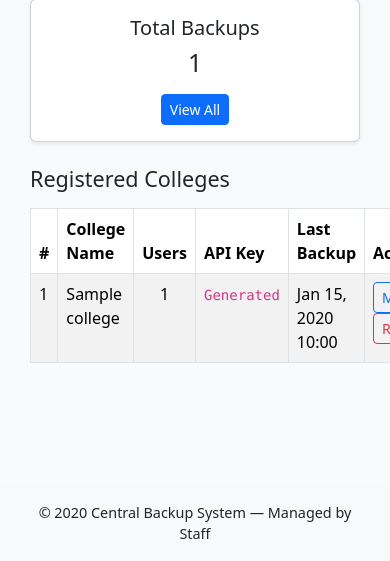
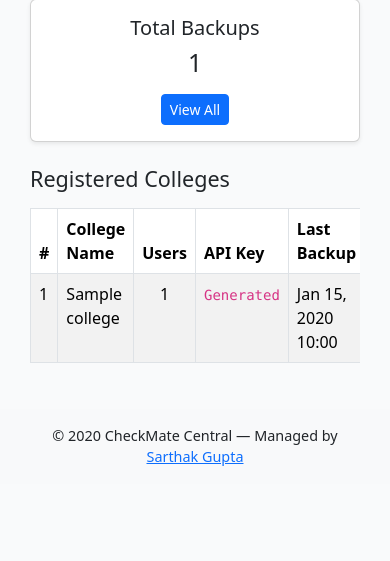
Before and after one commit to sarthakghere/CheckMate-Central, a Django app: template templates/users/staff_dashboard.html in a window 390 px wide; the page is wider, and only the part inside the window is pictured. Shown: the part 283-844 px from the top of that part. Run offline with Django 5.2, Linux system fonts and the light colour scheme; the template is opened without the code that fills it: most values are stand-ins (such as "Sample title", 1, 10 or a date in 2020).

Commit message:
Tmplates Optimized for Mobile devices

```diff
--- a/templates/backups/backup_list.html
+++ b/templates/backups/backup_list.html
@@ -5,6 +5,7 @@
 {% block content %}
 <h1>Colleges Backups</h1>
 
+<div class="table-responsive">
     <table class="table table-bordered table-hover">
         <thead>
             <tr>
@@ -39,4 +40,5 @@
             {% endfor %}
         </tbody>
     </table>
+</div>
 {% endblock %}
--- a/templates/base.html
+++ b/templates/base.html
@@ -23,9 +23,6 @@
             padding: 30px;
         }
         footer {
-            position: fixed;
-            left: 0;
-            bottom: 0;
             width: 100%;
             background: #f1f1f1;
             text-align: center;
@@ -81,7 +78,7 @@
 
 <footer class="footer mt-auto py-3 bg-light">
     <div class="container text-center">
-    &copy; {{ now|date:"Y" }} Central Backup System — Managed by Staff
+    &copy; {{ now|date:"Y" }} CheckMate Central — Managed by <a href="mailto:sg622857@gmail.com">Sarthak Gupta</a>
     </div>
 </footer>
 
--- a/templates/colleges/manage_college.html
+++ b/templates/colleges/manage_college.html
@@ -33,6 +33,7 @@
                 <h5 class="mb-0">College Users</h5>
             </div>
             <div class="card-body">
+                <div class="table-responsive">
                 <table class="table table-striped">
                     <thead>
                         <tr>
@@ -98,6 +99,7 @@
                         {% endfor %}
                     </tbody>
                 </table>
+                </div>
 
                 <hr>
                 <h6>Add New User</h6>
--- a/templates/users/staff_dashboard.html
+++ b/templates/users/staff_dashboard.html
@@ -26,6 +26,7 @@
 </div>
 
 <h4 class="mb-3 mt-4">Registered Colleges</h4>
+<div class="table-responsive">
 <table class="table table-striped table-bordered">
     <thead>
         <tr>
@@ -72,4 +73,5 @@
         {% endfor %}
     </tbody>
 </table>
+</div>
 {% endblock %}
```
Lines whose indentation alone changed are shown as unchanged.
